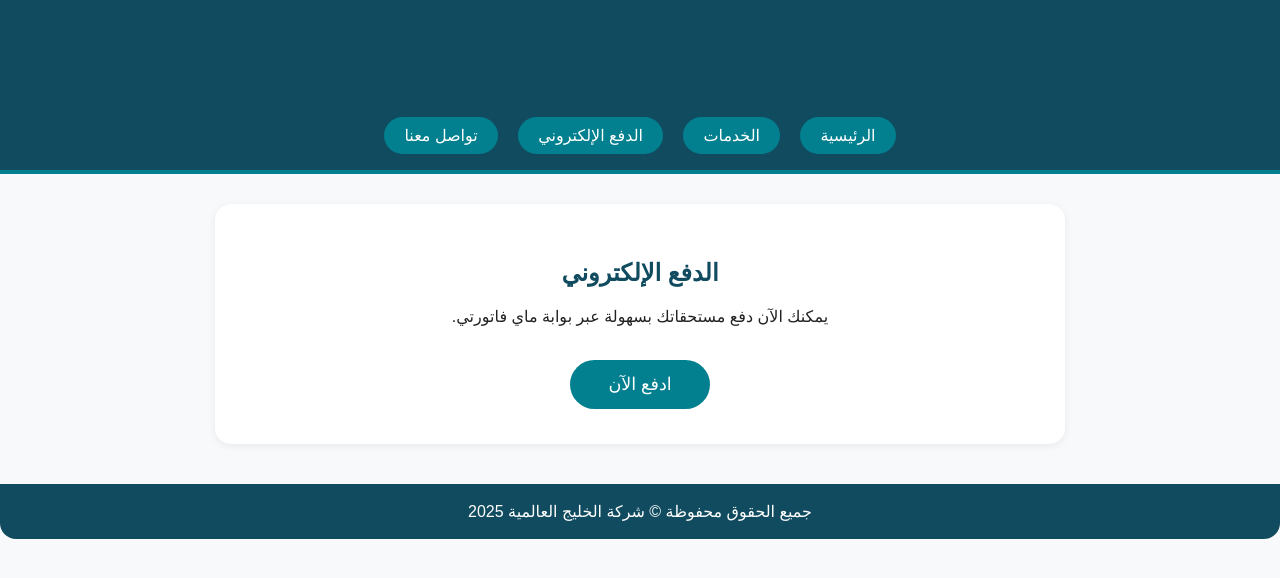
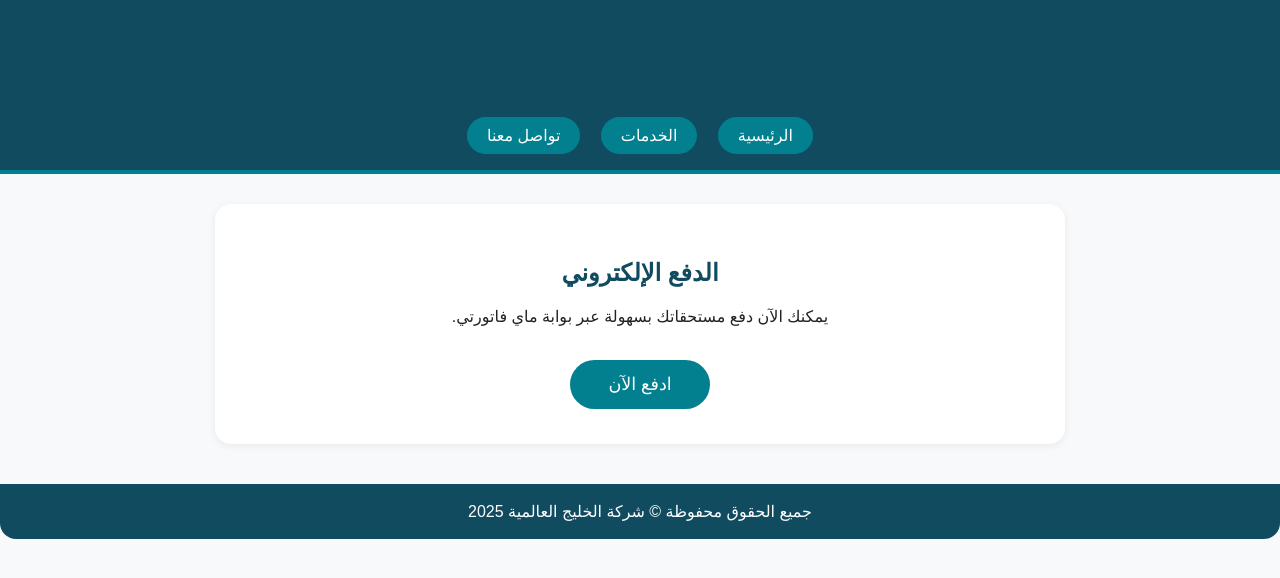
Before and after one commit to albloushi1984/gulf-buildings, a plain HTML site: page pay.html in a window 1280 px wide. Drawn offline with Linux system fonts and the light colour scheme.

Commit message:
Remove electronic payment link from navigation

```diff
--- a/pay.html
+++ b/pay.html
@@ -12,7 +12,6 @@
         <nav>
             <a href="index.html">الرئيسية</a>
             <a href="services.html">الخدمات</a>
-            <a href="pay.html">الدفع الإلكتروني</a>
             <a href="contact.html">تواصل معنا</a>
         </nav>
     </header>
```
